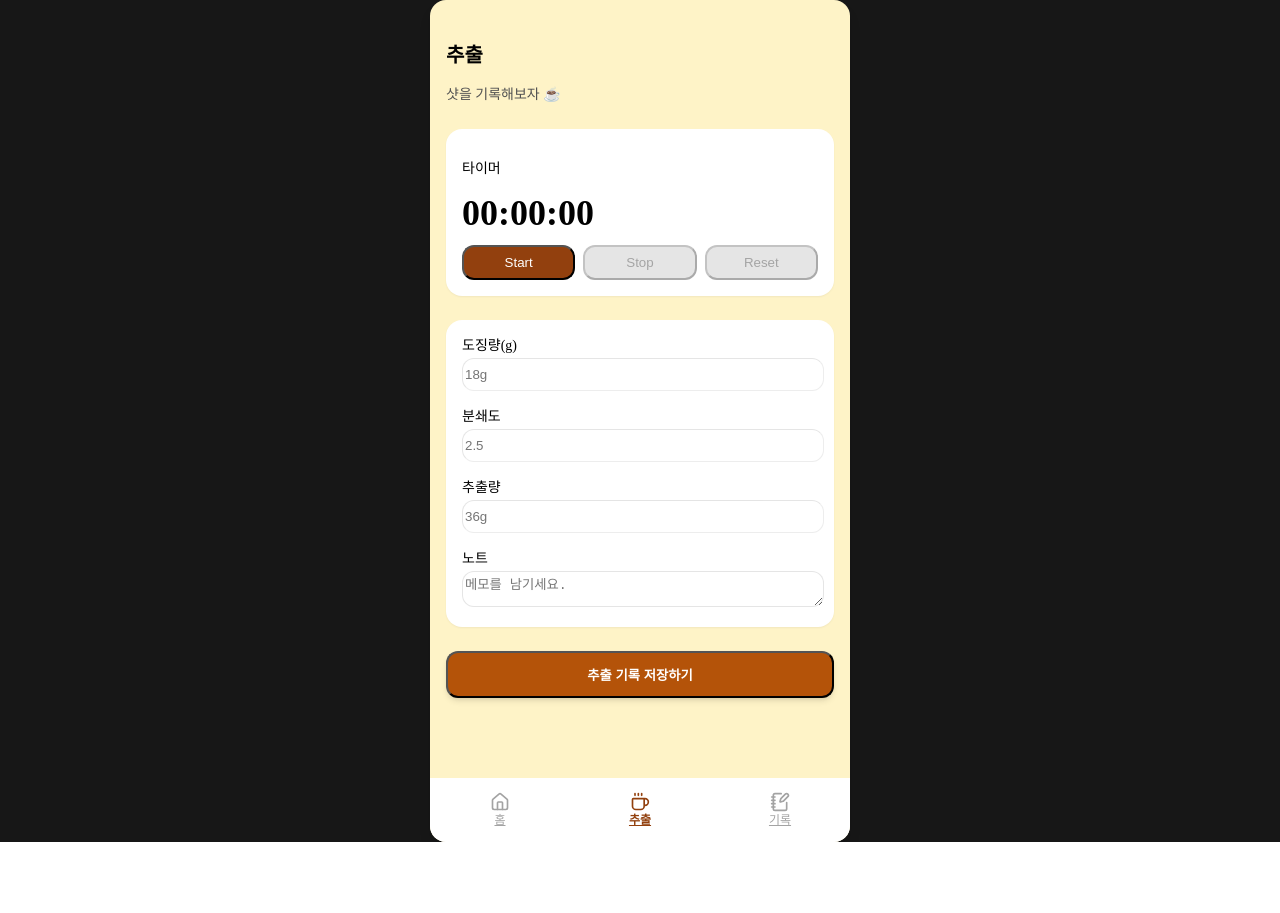
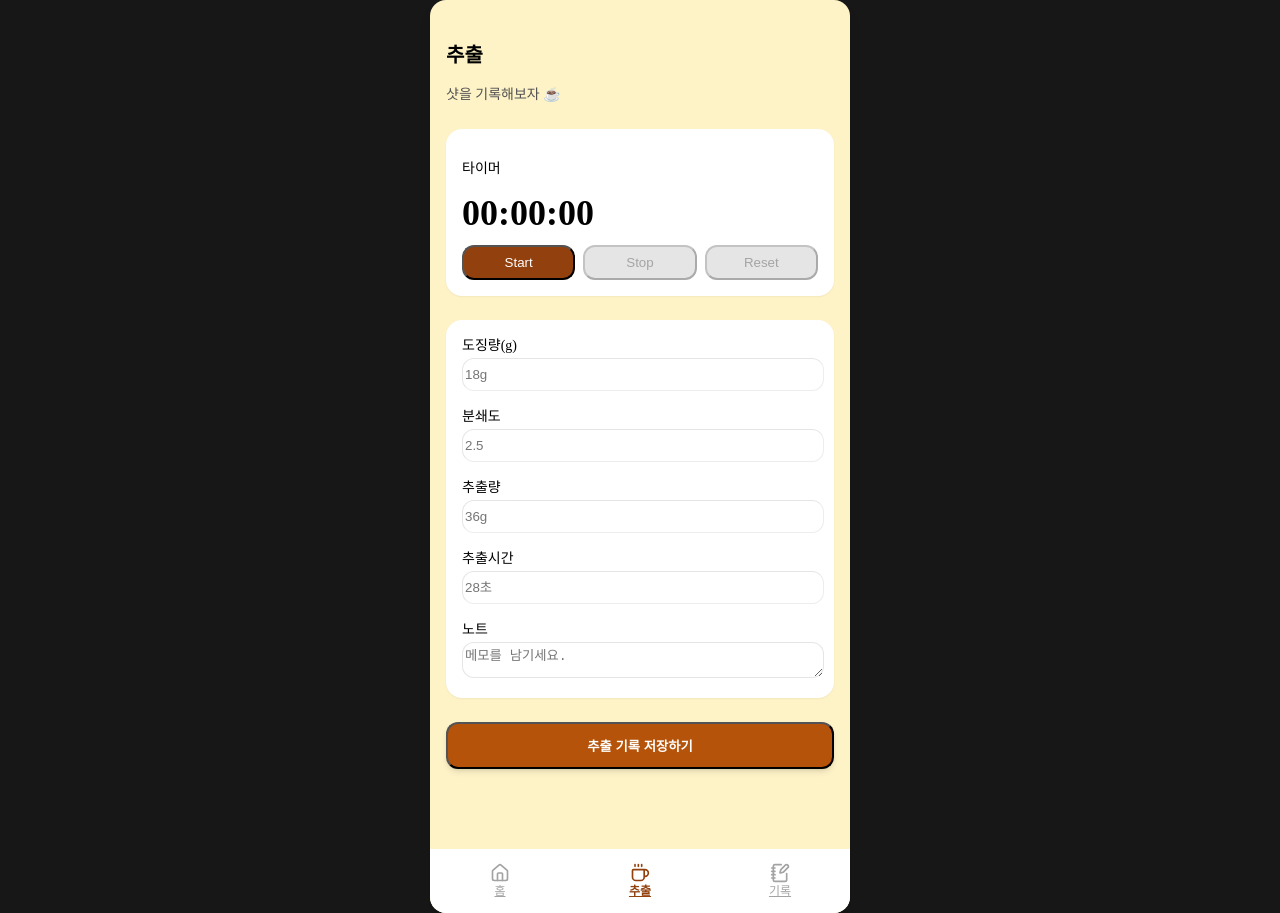
Before and after one commit to metjyc/espresso-log, a React (Vite) app: page /brew in a window 1280 px wide. Before the commit the page ends 842 px from the top, so only its background shows below. Built offline with nearby package versions, Linux system fonts and the light colour scheme.

Commit message:
feat: 타이머 종료 시 자동 input 값 넘기는 기능 추가

```diff
--- a/src/pages/Brew.tsx
+++ b/src/pages/Brew.tsx
@@ -4,6 +4,7 @@ export default function Brew() {
   const [accMs, setAccMs] = useState<number>(0);
   const [running, setRunning] = useState(false);
   const [tick, setTick] = useState(0);
+  const [timeText, setTimeText] = useState("");
 
   const intervalRef = useRef<number | null>(null);
   const startMsRef = useRef<number | null>(null);
@@ -45,7 +46,10 @@ export default function Brew() {
     const start = startMsRef.current;
     if (start !== null) {
       const delta = performance.now() - start;
-      setAccMs((prev) => prev + delta);
+      const nextAccms = accMs + delta;
+
+      setAccMs(nextAccms);
+      setTimeText(formatMs(nextAccms));
     }
 
     startMsRef.current = null;
@@ -60,6 +64,10 @@ export default function Brew() {
   const handleReset = () => {
     if (running) handleStop();
     setAccMs(0);
+  };
+
+  const formatMs = (ms: number) => {
+    return `${mm}:${ss}:${cc}`;
   };
 
   return (
@@ -125,6 +133,16 @@ export default function Brew() {
           />
         </div>
 
+        <div className="space-y-0.5">
+          <label className="text-sm font-medium">추출시간</label>
+          <input
+            value={timeText}
+            placeholder="28초"
+            className="w-full rounded-xl border border-black/10 py-2"
+            inputMode="decimal"
+          />
+        </div>
+
         <div className="space-y-0.5 ">
           <label className="text-sm font-medium">노트</label>
           <textarea
```
